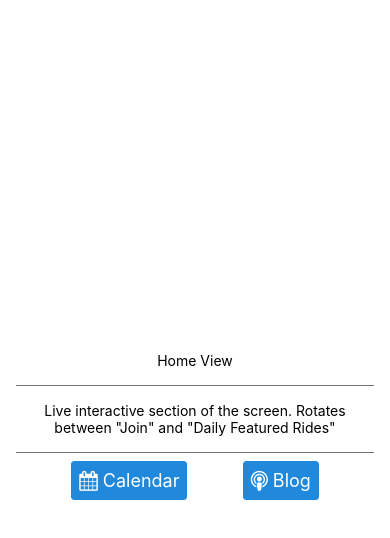
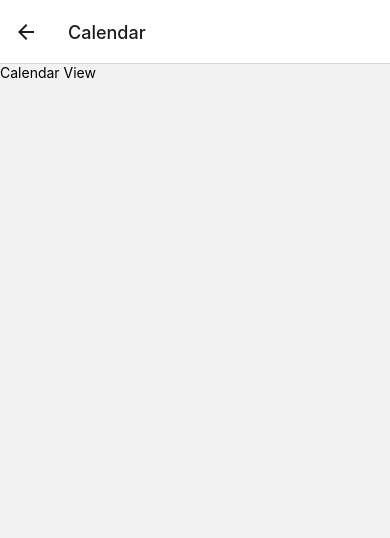
Before and after one commit to brendenwest/cascade, a React Native app: screen /Calendar in a window 390 px wide. Shown: the top 538 px of the page. Built offline with nearby package versions, Linux system fonts and the light colour scheme.

Commit message:
Added stack navigation libraries

```diff
--- a/App.js
+++ b/App.js
@@ -1,11 +1,11 @@
 import React from 'react';
-import {SafeAreaProvider} from 'react-native-safe-area-context';
-import HomeScreen from './components/screens/HomeScreen/HomeScreen';
+import { SafeAreaProvider } from 'react-native-safe-area-context';
+import { HomeStack } from './components/routes/Stacks';
 
 const App = () => {
   return (
     <SafeAreaProvider>
-      <HomeScreen />
+      <HomeStack />
     </SafeAreaProvider>
   );
 };
--- /dev/null
+++ b/components/routes/Stacks.js
@@ -0,0 +1,18 @@
+import React from 'react';
+import { NavigationContainer } from '@react-navigation/native';
+import { createNativeStackNavigator } from '@react-navigation/native-stack';
+import HomeScreen from "../screens/HomeScreen/HomeScreen";
+import CalendarScreen from "../screens/CalendarScreen/CalendarScreen";
+
+const Stack = createNativeStackNavigator();
+
+export const HomeStack = () => {
+  return (
+    <NavigationContainer>
+      <Stack.Navigator>
+        <Stack.Screen name="Home" component={HomeScreen} />
+        <Stack.Screen name="Calendar" component={CalendarScreen} />
+      </Stack.Navigator>
+    </NavigationContainer>
+  );
+};
--- /dev/null
+++ b/components/screens/CalendarScreen/CalendarScreen.js
@@ -0,0 +1,14 @@
+import React from 'react';
+import { View, Text } from 'react-native';
+
+const CalendarScreen = () => {
+  return (
+    <View>
+      <Text>
+        Calendar View
+      </Text>
+    </View>
+  );
+};
+
+export default CalendarScreen;
--- a/components/screens/HomeScreen/HomeScreen.js
+++ b/components/screens/HomeScreen/HomeScreen.js
@@ -1,29 +1,29 @@
 import React from 'react';
-import { styles } from './HomeStyleSheet';
+import { Styles } from './HomeStyleSheet';
 import { View, Text, Alert } from 'react-native';
 import { Button } from 'react-native-elements';
 import Icon from 'react-native-vector-icons/FontAwesome';
 
 const HomeScreen = () => {
   return (
-    <View style={styles.container}>
+    <View style={Styles.container}>
       <View>
-        <Text style={styles.title}>
+        <Text style={Styles.title}>
           Home View
         </Text>
       </View>
 
-      <View style={styles.separator} />
+      <View style={Styles.separator} />
 
       <View>
-        <Text style={styles.title}>
+        <Text style={Styles.title}>
           Live interactive section of the screen. Rotates between "Join" and "Daily Featured Rides"
         </Text>
       </View>
 
-      <View style={styles.separator} />
+      <View style={Styles.separator} />
 
-      <View style={styles.fixToText}>
+      <View style={Styles.fixToText}>
         <Button
           title=" Calendar"
           icon={
--- a/components/screens/HomeScreen/HomeStyleSheet.js
+++ b/components/screens/HomeScreen/HomeStyleSheet.js
@@ -1,6 +1,6 @@
 import { StyleSheet } from 'react-native';
 
-export const styles = StyleSheet.create({
+export const Styles = StyleSheet.create({
     container: {
         flex: 1,
         justifyContent: 'center',
--- a/package.json
+++ b/package.json
@@ -10,10 +10,13 @@
     "lint": "eslint ."
   },
   "dependencies": {
+    "@react-navigation/native": "^6.0.6",
+    "@react-navigation/native-stack": "^6.2.5",
     "react": "17.0.2",
     "react-native": "0.66.0",
     "react-native-elements": "^3.4.2",
     "react-native-safe-area-context": "^3.3.2",
+    "react-native-screens": "^3.8.0",
     "react-native-vector-icons": "^8.1.0"
   },
   "devDependencies": {
```
Also changed, not shown: 2 other files (tests, documents, lock files or other folders).
